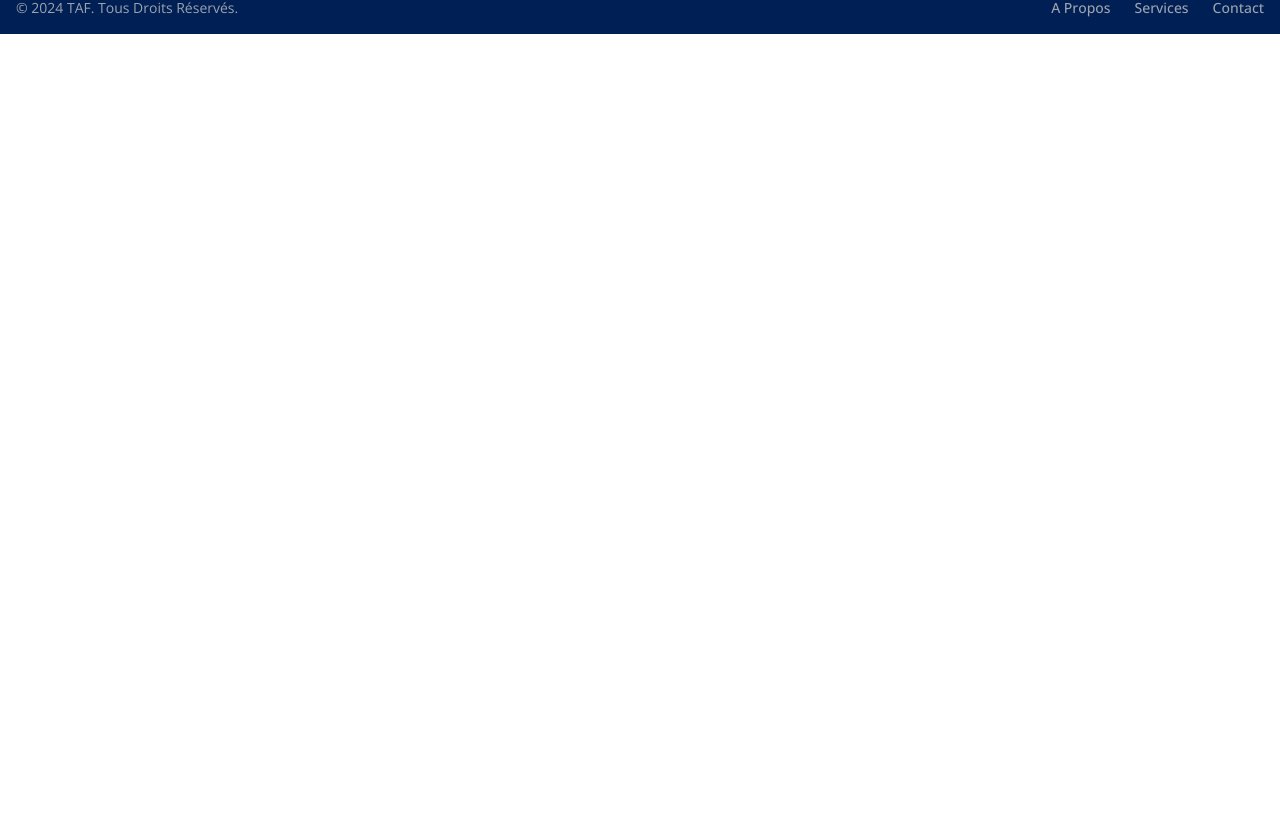
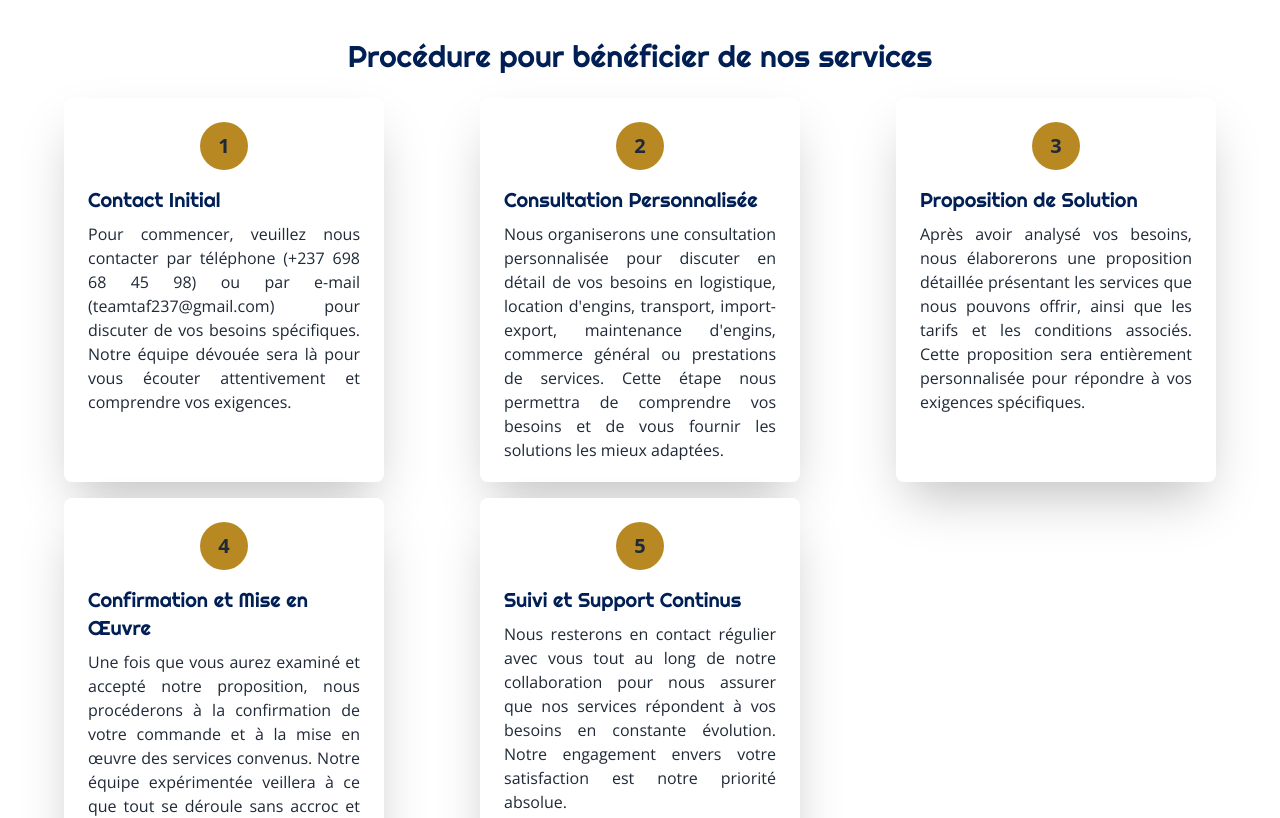
Before and after one commit to tonybnya/website, a React (Vite) app: page /services in a window 1280 px wide. Shown: the part 958-1776 px from the top of the page. Before the commit the page ends 992 px from the top, so only its background shows below. Built offline with nearby package versions, Linux system fonts and the light colour scheme.

Commit message:
feat: add a Process component to the Services page

```diff
--- /dev/null
+++ b/src/components/ProcessCard.jsx
@@ -0,0 +1,17 @@
+import React from "react";
+
+const ProcessCard = ({ stepNumber, title, description }) => {
+  return (
+    <div className="bg-white p-6 rounded-lg shadow-2xl h-96 w-80">
+      <div className="flex items-center justify-center mx-auto bg-dark-goldenrod w-12 h-12 rounded-full mb-4">
+        <span className="text-xl font-bold text-gray-800">{stepNumber}</span>
+      </div>
+      <h3 className="text-xl font-righteous text-penn-blue mb-2">{title}</h3>
+      <p className="text-gray-800 font-opensans text-justify max-sm:text-md">
+        {description}
+      </p>
+    </div>
+  );
+};
+
+export default ProcessCard;
--- a/src/components/ServiceCard.jsx
+++ b/src/components/ServiceCard.jsx
@@ -2,11 +2,11 @@ import React from "react";
 
 const ServiceCard = ({ title, description }) => {
   return (
-    <div className="bg-white p-6 rounded-lg shadow-md">
+    <div className="bg-white py-6 px-8 h-60 rounded-lg shadow-md">
       <h3 className="text-2xl font-righteous text-dark-goldenrod mb-2">
         {title}
       </h3>
-      <p className="text-gray-600 text-justify">{description}</p>
+      <p className="text-gray-600 font-opensans text-justify">{description}</p>
     </div>
   );
 };
--- /dev/null
+++ b/src/data/process.js
@@ -0,0 +1,34 @@
+const process = [
+  {
+    stepNumber: 1,
+    title: "Contact Initial",
+    description:
+      "Pour commencer, veuillez nous contacter par téléphone (+237 698 68 45 98) ou par e-mail (teamtaf237@gmail.com) pour discuter de vos besoins spécifiques. Notre équipe dévouée sera là pour vous écouter attentivement et comprendre vos exigences.",
+  },
+  {
+    stepNumber: 2,
+    title: "Consultation Personnalisée",
+    description:
+      "Nous organiserons une consultation personnalisée pour discuter en détail de vos besoins en logistique, location d'engins, transport, import-export, maintenance d'engins, commerce général ou prestations de services. Cette étape nous permettra de comprendre vos besoins et de vous fournir les solutions les mieux adaptées.",
+  },
+  {
+    stepNumber: 3,
+    title: "Proposition de Solution",
+    description:
+      "Après avoir analysé vos besoins, nous élaborerons une proposition détaillée présentant les services que nous pouvons offrir, ainsi que les tarifs et les conditions associés. Cette proposition sera entièrement personnalisée pour répondre à vos exigences spécifiques.",
+  },
+  {
+    stepNumber: 4,
+    title: "Confirmation et Mise en Œuvre",
+    description:
+      "Une fois que vous aurez examiné et accepté notre proposition, nous procéderons à la confirmation de votre commande et à la mise en œuvre des services convenus. Notre équipe expérimentée veillera à ce que tout se déroule sans accroc et que vos attentes soient pleinement satisfaites.",
+  },
+  {
+    stepNumber: 5,
+    title: "Suivi et Support Continus",
+    description:
+      "Nous resterons en contact régulier avec vous tout au long de notre collaboration pour nous assurer que nos services répondent à vos besoins en constante évolution. Notre engagement envers votre satisfaction est notre priorité absolue.",
+  },
+];
+
+export default process;
--- a/src/pages/Services.jsx
+++ b/src/pages/Services.jsx
@@ -4,8 +4,10 @@ import "react-multi-carousel/lib/styles.css";
 import CommonHeroSection from "../components/CommonHeroSection";
 import bgServices from "/assets/img/services-home.jpg";
 import services from "../data/services";
+import process from "../data/process";
 import ServiceClient from "../components/ServiceClient";
 import ServiceCard from "../components/ServiceCard";
+import ProcessCard from "../components/ProcessCard";
 
 const Services = () => {
   const [isPaused, setIsPaused] = useState(false);
@@ -64,6 +66,22 @@ const Services = () => {
           ))}
         </Carousel>
       </div>
+
+      <div className="px-6 mb-12">
+        <h1 className="text-center mb-6 font-righteous text-penn-blue text-3xl max-sm:text-2xl">
+          Procédure pour bénéficier de nos services
+        </h1>
+        <div className="flex flex-row gap-4 items-center max-sm:flex-col max-sm:px-6 md:grid md:grid-cols-2 md:place-items-center xl:grid xl:grid-cols-3">
+          {process.map((item, index) => (
+            <ProcessCard
+              key={index}
+              stepNumber={item.stepNumber}
+              title={item.title}
+              description={item.description}
+            />
+          ))}
+        </div>
+      </div>
     </>
   );
 };
```
